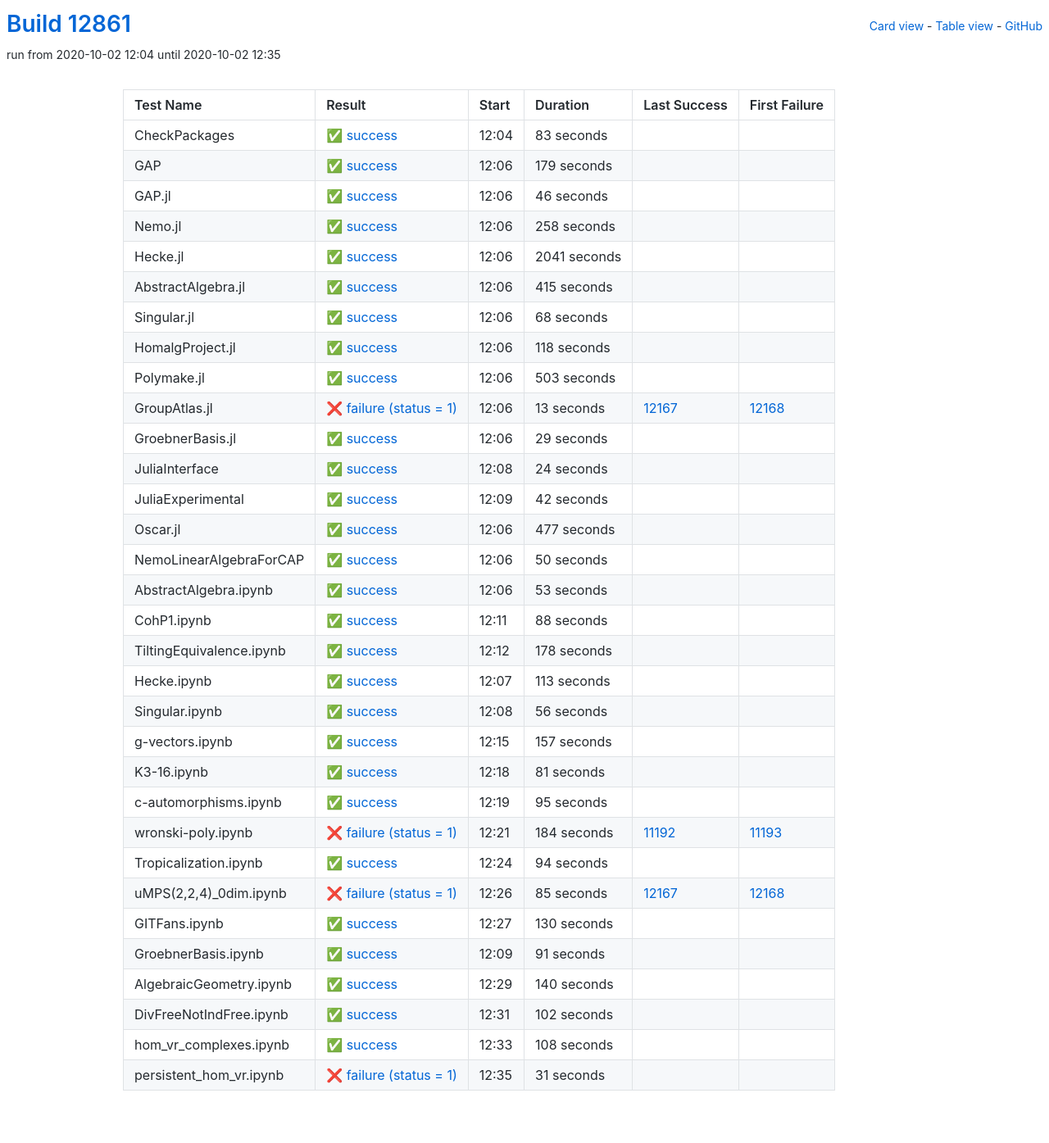
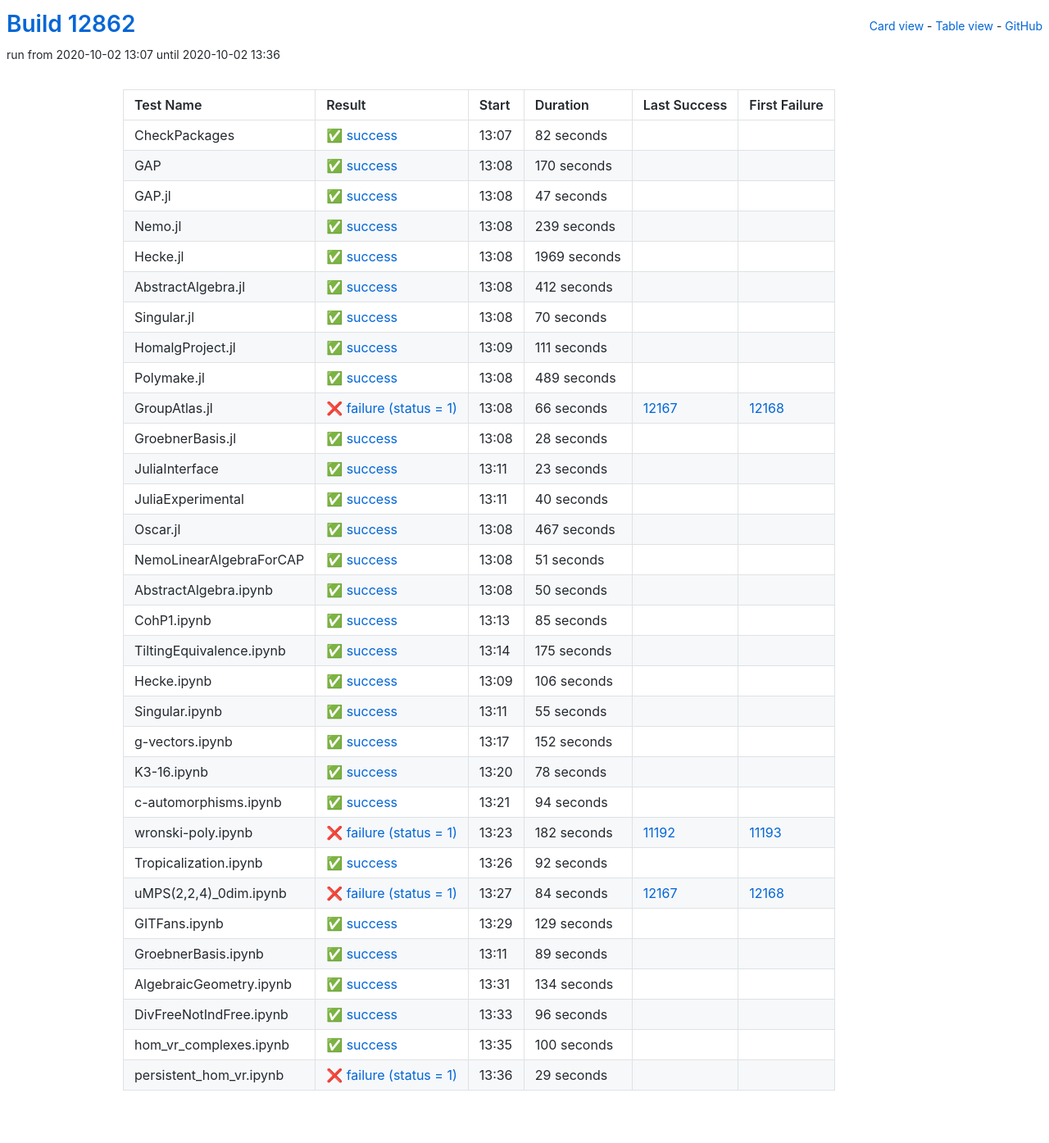
Before and after one commit to oscar-system/oscar-ci-status, a Jekyll site: the page built from table.html, in a window 1280 px wide. Shown: the whole page at 82% size. Built offline with Jekyll 4.4.1, drawn with Linux system fonts in a browser that asks for light colours.

Commit message:
Build #12862

```diff
--- a/_data/ci.yml
+++ b/_data/ci.yml
@@ -1,6 +1,6 @@
 ---
-build: 12861
-build_url: https://oscarci.mathematik.uni-kl.de/job/oscar/12861/
+build: 12862
+build_url: https://oscarci.mathematik.uni-kl.de/job/oscar/12862/
 job: oscar
 organization: oscar-system
 repo: oscar-ci-status
@@ -8,176 +8,188 @@
 tests:
 - name: CheckPackages
   id: checkpackages
-  log: https://oscarci.mathematik.uni-kl.de/job/oscar/12861/artifact/logs/build-12861/CheckPackages.log
-  start: 2020-10-02 12:04
+  log: https://oscarci.mathematik.uni-kl.de/job/oscar/12862/artifact/logs/build-12862/CheckPackages.log
+  start: 2020-10-02 13:07
   success: true
   exitcode: 0
   status: success
-  duration: 83
+  duration: 82
   last_success: false
   last_success_url:
   first_failure: false
   first_failure_url:
 - name: GAP
   id: gap
-  log: https://oscarci.mathematik.uni-kl.de/job/oscar/12861/artifact/logs/build-12861/GAP.log
-  start: 2020-10-02 12:06
+  log: https://oscarci.mathematik.uni-kl.de/job/oscar/12862/artifact/logs/build-12862/GAP.log
+  start: 2020-10-02 13:08
   success: true
   exitcode: 0
   status: success
-  duration: 179
+  duration: 170
   last_success: false
   last_success_url:
   first_failure: false
   first_failure_url:
 - name: GAP.jl
   id: gap-jl
-  log: https://oscarci.mathematik.uni-kl.de/job/oscar/12861/artifact/logs/build-12861/GAP.jl.log
-  start: 2020-10-02 12:06
+  log: https://oscarci.mathematik.uni-kl.de/job/oscar/12862/artifact/logs/build-12862/GAP.jl.log
+  start: 2020-10-02 13:08
   success: true
   exitcode: 0
   status: success
-  duration: 46
+  duration: 47
   last_success: false
   last_success_url:
   first_failure: false
   first_failure_url:
 - name: Nemo.jl
   id: nemo-jl
-  log: https://oscarci.mathematik.uni-kl.de/job/oscar/12861/artifact/logs/build-12861/Nemo.jl.log
-  start: 2020-10-02 12:06
+  log: https://oscarci.mathematik.uni-kl.de/job/oscar/12862/artifact/logs/build-12862/Nemo.jl.log
+  start: 2020-10-02 13:08
   success: true
   exitcode: 0
   status: success
-  duration: 258
+  duration: 239
   last_success: false
   last_success_url:
   first_failure: false
   first_failure_url:
 - name: Hecke.jl
   id: hecke-jl
-  log: https://oscarci.mathematik.uni-kl.de/job/oscar/12861/artifact/logs/build-12861/Hecke.jl.log
-  start: 2020-10-02 12:06
+  log: https://oscarci.mathematik.uni-kl.de/job/oscar/12862/artifact/logs/build-12862/Hecke.jl.log
+  start: 2020-10-02 13:08
   success: true
   exitcode: 0
   status: success
-  duration: 2041
+  duration: 1969
   last_success: false
   last_success_url:
   first_failure: false
   first_failure_url:
 - name: AbstractAlgebra.jl
   id: abstractalgebra-jl
-  log: https://oscarci.mathematik.uni-kl.de/job/oscar/12861/artifact/logs/build-12861/AbstractAlgebra.jl.log
-  start: 2020-10-02 12:06
+  log: https://oscarci.mathematik.uni-kl.de/job/oscar/12862/artifact/logs/build-12862/AbstractAlgebra.jl.log
+  start: 2020-10-02 13:08
   success: true
   exitcode: 0
   status: success
-  duration: 415
+  duration: 412
   last_success: false
   last_success_url:
   first_failure: false
   first_failure_url:
 - name: Singular.jl
   id: singular-jl
-  log: https://oscarci.mathematik.uni-kl.de/job/oscar/12861/artifact/logs/build-12861/Singular.jl.log
-  start: 2020-10-02 12:06
+  log: https://oscarci.mathematik.uni-kl.de/job/oscar/12862/artifact/logs/build-12862/Singular.jl.log
+  start: 2020-10-02 13:08
   success: true
   exitcode: 0
   status: success
-  duration: 68
+  duration: 70
   last_success: false
   last_success_url:
   first_failure: false
   first_failure_url:
 - name: HomalgProject.jl
   id: homalgproject-jl
-  log: https://oscarci.mathematik.uni-kl.de/job/oscar/12861/artifact/logs/build-12861/HomalgProject.jl.log
-  start: 2020-10-02 12:06
+  log: https://oscarci.mathematik.uni-kl.de/job/oscar/12862/artifact/logs/build-12862/HomalgProject.jl.log
+  start: 2020-10-02 13:09
   success: true
   exitcode: 0
   status: success
-  duration: 118
+  duration: 111
   last_success: false
   last_success_url:
   first_failure: false
   first_failure_url:
 - name: Polymake.jl
   id: polymake-jl
-  log: https://oscarci.mathematik.uni-kl.de/job/oscar/12861/artifact/logs/build-12861/Polymake.jl.log
-  start: 2020-10-02 12:06
+  log: https://oscarci.mathematik.uni-kl.de/job/oscar/12862/artifact/logs/build-12862/Polymake.jl.log
+  start: 2020-10-02 13:08
   success: true
   exitcode: 0
   status: success
-  duration: 503
+  duration: 489
   last_success: false
   last_success_url:
   first_failure: false
   first_failure_url:
 - name: GroupAtlas.jl
   id: groupatlas-jl
-  log: https://oscarci.mathematik.uni-kl.de/job/oscar/12861/artifact/logs/build-12861/GroupAtlas.jl.log
-  start: 2020-10-02 12:06
+  log: https://oscarci.mathematik.uni-kl.de/job/oscar/12862/artifact/logs/build-12862/GroupAtlas.jl.log
+  start: 2020-10-02 13:08
   success: false
   exitcode: 1
   status: failure
-  duration: 13
+  duration: 66
   last_success: 12167
   last_success_url: https://oscarci.mathematik.uni-kl.de/job/oscar/12167/
   first_failure: 12168
   first_failure_url: https://oscarci.mathematik.uni-kl.de/job/oscar/12168/
 - name: GroebnerBasis.jl
   id: groebnerbasis-jl
-  log: https://oscarci.mathematik.uni-kl.de/job/oscar/12861/artifact/logs/build-12861/GroebnerBasis.jl.log
-  start: 2020-10-02 12:06
+  log: https://oscarci.mathematik.uni-kl.de/job/oscar/12862/artifact/logs/build-12862/GroebnerBasis.jl.log
+  start: 2020-10-02 13:08
   success: true
   exitcode: 0
   status: success
-  duration: 29
+  duration: 28
   last_success: false
   last_success_url:
   first_failure: false
   first_failure_url:
 - name: JuliaInterface
   id: juliainterface
-  log: https://oscarci.mathematik.uni-kl.de/job/oscar/12861/artifact/logs/build-12861/JuliaInterface.log
-  start: 2020-10-02 12:08
+  log: https://oscarci.mathematik.uni-kl.de/job/oscar/12862/artifact/logs/build-12862/JuliaInterface.log
+  start: 2020-10-02 13:11
   success: true
   exitcode: 0
   status: success
-  duration: 24
+  duration: 23
   last_success: false
   last_success_url:
   first_failure: false
   first_failure_url:
 - name: JuliaExperimental
   id: juliaexperimental
-  log: https://oscarci.mathematik.uni-kl.de/job/oscar/12861/artifact/logs/build-12861/JuliaExperimental.log
-  start: 2020-10-02 12:09
+  log: https://oscarci.mathematik.uni-kl.de/job/oscar/12862/artifact/logs/build-12862/JuliaExperimental.log
+  start: 2020-10-02 13:11
   success: true
   exitcode: 0
   status: success
-  duration: 42
+  duration: 40
   last_success: false
   last_success_url:
   first_failure: false
   first_failure_url:
 - name: Oscar.jl
   id: oscar-jl
-  log: https://oscarci.mathematik.uni-kl.de/job/oscar/12861/artifact/logs/build-12861/Oscar.jl.log
-  start: 2020-10-02 12:06
+  log: https://oscarci.mathematik.uni-kl.de/job/oscar/12862/artifact/logs/build-12862/Oscar.jl.log
+  start: 2020-10-02 13:08
   success: true
   exitcode: 0
   status: success
-  duration: 477
+  duration: 467
   last_success: false
   last_success_url:
   first_failure: false
   first_failure_url:
 - name: NemoLinearAlgebraForCAP
   id: nemolinearalgebraforcap
-  log: https://oscarci.mathematik.uni-kl.de/job/oscar/12861/artifact/logs/build-12861/NemoLinearAlgebraForCAP.log
-  start: 2020-10-02 12:06
+  log: https://oscarci.mathematik.uni-kl.de/job/oscar/12862/artifact/logs/build-12862/NemoLinearAlgebraForCAP.log
+  start: 2020-10-02 13:08
+  success: true
+  exitcode: 0
+  status: success
+  duration: 51
+  last_success: false
+  last_success_url:
+  first_failure: false
+  first_failure_url:
+- name: AbstractAlgebra.ipynb
+  id: abstractalgebra-ipynb
+  log: https://oscarci.mathematik.uni-kl.de/job/oscar/12862/artifact/logs/build-12862/AbstractAlgebra.ipynb.log
+  start: 2020-10-02 13:08
   success: true
   exitcode: 0
   status: success
@@ -186,118 +198,82 @@
   last_success_url:
   first_failure: false
   first_failure_url:
-- name: AbstractAlgebra.ipynb
-  id: abstractalgebra-ipynb
-  log: https://oscarci.mathematik.uni-kl.de/job/oscar/12861/artifact/logs/build-12861/AbstractAlgebra.ipynb.log
-  start: 2020-10-02 12:06
+- name: CohP1.ipynb
+  id: cohp1-ipynb
+  log: https://oscarci.mathematik.uni-kl.de/job/oscar/12862/artifact/logs/build-12862/CohP1.ipynb.log
+  start: 2020-10-02 13:13
   success: true
   exitcode: 0
   status: success
-  duration: 53
-  last_success: false
-  last_success_url:
-  first_failure: false
-  first_failure_url:
-- name: CohP1.ipynb
-  id: cohp1-ipynb
-  log: https://oscarci.mathematik.uni-kl.de/job/oscar/12861/artifact/logs/build-12861/CohP1.ipynb.log
-  start: 2020-10-02 12:11
-  success: true
-  exitcode: 0
-  status: success
-  duration: 88
+  duration: 85
   last_success: false
   last_success_url:
   first_failure: false
   first_failure_url:
 - name: TiltingEquivalence.ipynb
   id: tiltingequivalence-ipynb
-  log: https://oscarci.mathematik.uni-kl.de/job/oscar/12861/artifact/logs/build-12861/TiltingEquivalence.ipynb.log
-  start: 2020-10-02 12:12
+  log: https://oscarci.mathematik.uni-kl.de/job/oscar/12862/artifact/logs/build-12862/TiltingEquivalence.ipynb.log
+  start: 2020-10-02 13:14
   success: true
   exitcode: 0
   status: success
-  duration: 178
+  duration: 175
   last_success: false
   last_success_url:
   first_failure: false
   first_failure_url:
 - name: Hecke.ipynb
   id: hecke-ipynb
-  log: https://oscarci.mathematik.uni-kl.de/job/oscar/12861/artifact/logs/build-12861/Hecke.ipynb.log
-  start: 2020-10-02 12:07
+  log: https://oscarci.mathematik.uni-kl.de/job/oscar/12862/artifact/logs/build-12862/Hecke.ipynb.log
+  start: 2020-10-02 13:09
   success: true
   exitcode: 0
   status: success
-  duration: 113
+  duration: 106
   last_success: false
   last_success_url:
   first_failure: false
   first_failure_url:
 - name: Singular.ipynb
   id: singular-ipynb
-  log: https://oscarci.mathematik.uni-kl.de/job/oscar/12861/artifact/logs/build-12861/Singular.ipynb.log
-  start: 2020-10-02 12:08
+  log: https://oscarci.mathematik.uni-kl.de/job/oscar/12862/artifact/logs/build-12862/Singular.ipynb.log
+  start: 2020-10-02 13:11
   success: true
   exitcode: 0
   status: success
-  duration: 56
+  duration: 55
   last_success: false
   last_success_url:
   first_failure: false
   first_failure_url:
 - name: g-vectors.ipynb
   id: g-vectors-ipynb
-  log: https://oscarci.mathematik.uni-kl.de/job/oscar/12861/artifact/logs/build-12861/g-vectors.ipynb.log
-  start: 2020-10-02 12:15
+  log: https://oscarci.mathematik.uni-kl.de/job/oscar/12862/artifact/logs/build-12862/g-vectors.ipynb.log
+  start: 2020-10-02 13:17
   success: true
   exitcode: 0
   status: success
-  duration: 157
+  duration: 152
   last_success: false
   last_success_url:
   first_failure: false
   first_failure_url:
 - name: K3-16.ipynb
   id: k3-16-ipynb
-  log: https://oscarci.mathematik.uni-kl.de/job/oscar/12861/artifact/logs/build-12861/K3-16.ipynb.log
-  start: 2020-10-02 12:18
+  log: https://oscarci.mathematik.uni-kl.de/job/oscar/12862/artifact/logs/build-12862/K3-16.ipynb.log
+  start: 2020-10-02 13:20
   success: true
   exitcode: 0
   status: success
-  duration: 81
+  duration: 78
   last_success: false
   last_success_url:
   first_failure: false
   first_failure_url:
 - name: c-automorphisms.ipynb
   id: c-automorphisms-ipynb
-  log: https://oscarci.mathematik.uni-kl.de/job/oscar/12861/artifact/logs/build-12861/c-automorphisms.ipynb.log
-  start: 2020-10-02 12:19
-  success: true
-  exitcode: 0
-  status: success
-  duration: 95
-  last_success: false
-  last_success_url:
-  first_failure: false
-  first_failure_url:
-- name: wronski-poly.ipynb
-  id: wronski-poly-ipynb
-  log: https://oscarci.mathematik.uni-kl.de/job/oscar/12861/artifact/logs/build-12861/wronski-poly.ipynb.log
-  start: 2020-10-02 12:21
-  success: false
-  exitcode: 1
-  status: failure
-  duration: 184
-  last_success: 11192
-  last_success_url: https://oscarci.mathematik.uni-kl.de/job/oscar/11192/
-  first_failure: 11193
-  first_failure_url: https://oscarci.mathematik.uni-kl.de/job/oscar/11193/
-- name: Tropicalization.ipynb
-  id: tropicalization-ipynb
-  log: https://oscarci.mathematik.uni-kl.de/job/oscar/12861/artifact/logs/build-12861/Tropicalization.ipynb.log
-  start: 2020-10-02 12:24
+  log: https://oscarci.mathematik.uni-kl.de/job/oscar/12862/artifact/logs/build-12862/c-automorphisms.ipynb.log
+  start: 2020-10-02 13:21
   success: true
   exitcode: 0
   status: success
@@ -306,86 +282,110 @@
   last_success_url:
   first_failure: false
   first_failure_url:
-- name: uMPS(2,2,4)_0dim.ipynb
-  id: umps-2-2-4-0dim-ipynb
-  log: https://oscarci.mathematik.uni-kl.de/job/oscar/12861/artifact/logs/build-12861/uMPS-2-2-4-_0dim.ipynb.log
-  start: 2020-10-02 12:26
+- name: wronski-poly.ipynb
+  id: wronski-poly-ipynb
+  log: https://oscarci.mathematik.uni-kl.de/job/oscar/12862/artifact/logs/build-12862/wronski-poly.ipynb.log
+  start: 2020-10-02 13:23
   success: false
   exitcode: 1
   status: failure
-  duration: 85
+  duration: 182
+  last_success: 11192
+  last_success_url: https://oscarci.mathematik.uni-kl.de/job/oscar/11192/
+  first_failure: 11193
+  first_failure_url: https://oscarci.mathematik.uni-kl.de/job/oscar/11193/
+- name: Tropicalization.ipynb
+  id: tropicalization-ipynb
+  log: https://oscarci.mathematik.uni-kl.de/job/oscar/12862/artifact/logs/build-12862/Tropicalization.ipynb.log
+  start: 2020-10-02 13:26
+  success: true
+  exitcode: 0
+  status: success
+  duration: 92
+  last_success: false
+  last_success_url:
+  first_failure: false
+  first_failure_url:
+- name: uMPS(2,2,4)_0dim.ipynb
+  id: umps-2-2-4-0dim-ipynb
+  log: https://oscarci.mathematik.uni-kl.de/job/oscar/12862/artifact/logs/build-12862/uMPS-2-2-4-_0dim.ipynb.log
+  start: 2020-10-02 13:27
+  success: false
+  exitcode: 1
+  status: failure
+  duration: 84
   last_success: 12167
   last_success_url: https://oscarci.mathematik.uni-kl.de/job/oscar/12167/
   first_failure: 12168
   first_failure_url: https://oscarci.mathematik.uni-kl.de/job/oscar/12168/
 - name: GITFans.ipynb
   id: gitfans-ipynb
-  log: https://oscarci.mathematik.uni-kl.de/job/oscar/12861/artifact/logs/build-12861/GITFans.ipynb.log
-  start: 2020-10-02 12:27
+  log: https://oscarci.mathematik.uni-kl.de/job/oscar/12862/artifact/logs/build-12862/GITFans.ipynb.log
+  start: 2020-10-02 13:29
   success: true
   exitcode: 0
   status: success
-  duration: 130
+  duration: 129
   last_success: false
   last_success_url:
   first_failure: false
   first_failure_url:
 - name: GroebnerBasis.ipynb
   id: groebnerbasis-ipynb
-  log: https://oscarci.mathematik.uni-kl.de/job/oscar/12861/artifact/logs/build-12861/GroebnerBasis.ipynb.log
-  start: 2020-10-02 12:09
+  log: https://oscarci.mathematik.uni-kl.de/job/oscar/12862/artifact/logs/build-12862/GroebnerBasis.ipynb.log
+  start: 2020-10-02 13:11
   success: true
   exitcode: 0
   status: success
-  duration: 91
+  duration: 89
   last_success: false
   last_success_url:
   first_failure: false
   first_failure_url:
 - name: AlgebraicGeometry.ipynb
   id: algebraicgeometry-ipynb
-  log: https://oscarci.mathematik.uni-kl.de/job/oscar/12861/artifact/logs/build-12861/AlgebraicGeometry.ipynb.log
-  start: 2020-10-02 12:29
+  log: https://oscarci.mathematik.uni-kl.de/job/oscar/12862/artifact/logs/build-12862/AlgebraicGeometry.ipynb.log
+  start: 2020-10-02 13:31
   success: true
   exitcode: 0
   status: success
-  duration: 140
+  duration: 134
   last_success: false
   last_success_url:
   first_failure: false
   first_failure_url:
 - name: DivFreeNotIndFree.ipynb
   id: divfreenotindfree-ipynb
-  log: https://oscarci.mathematik.uni-kl.de/job/oscar/12861/artifact/logs/build-12861/DivFreeNotIndFree.ipynb.log
-  start: 2020-10-02 12:31
+  log: https://oscarci.mathematik.uni-kl.de/job/oscar/12862/artifact/logs/build-12862/DivFreeNotIndFree.ipynb.log
+  start: 2020-10-02 13:33
   success: true
   exitcode: 0
   status: success
-  duration: 102
+  duration: 96
   last_success: false
   last_success_url:
   first_failure: false
   first_failure_url:
 - name: hom_vr_complexes.ipynb
   id: hom-vr-complexes-ipynb
-  log: https://oscarci.mathematik.uni-kl.de/job/oscar/12861/artifact/logs/build-12861/hom_vr_complexes.ipynb.log
-  start: 2020-10-02 12:33
+  log: https://oscarci.mathematik.uni-kl.de/job/oscar/12862/artifact/logs/build-12862/hom_vr_complexes.ipynb.log
+  start: 2020-10-02 13:35
   success: true
   exitcode: 0
   status: success
-  duration: 108
+  duration: 100
   last_success: false
   last_success_url:
   first_failure: false
   first_failure_url:
 - name: persistent_hom_vr.ipynb
   id: persistent-hom-vr-ipynb
-  log: https://oscarci.mathematik.uni-kl.de/job/oscar/12861/artifact/logs/build-12861/persistent_hom_vr.ipynb.log
-  start: 2020-10-02 12:35
+  log: https://oscarci.mathematik.uni-kl.de/job/oscar/12862/artifact/logs/build-12862/persistent_hom_vr.ipynb.log
+  start: 2020-10-02 13:36
   success: false
   exitcode: 1
   status: failure
-  duration: 31
+  duration: 29
   last_success: false
   last_success_url:
   first_failure: false
```
Also changed, not shown: README.md.
